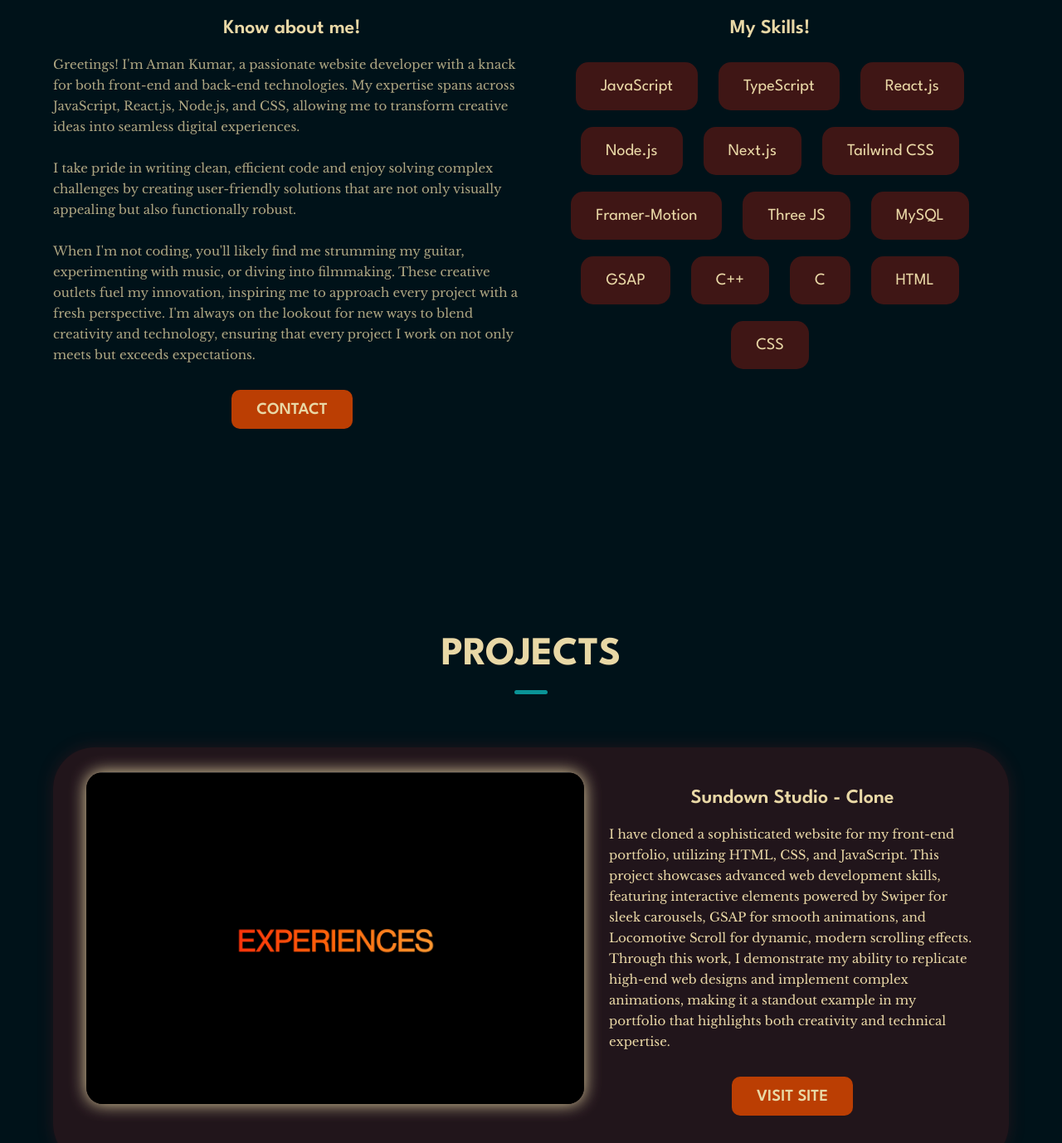
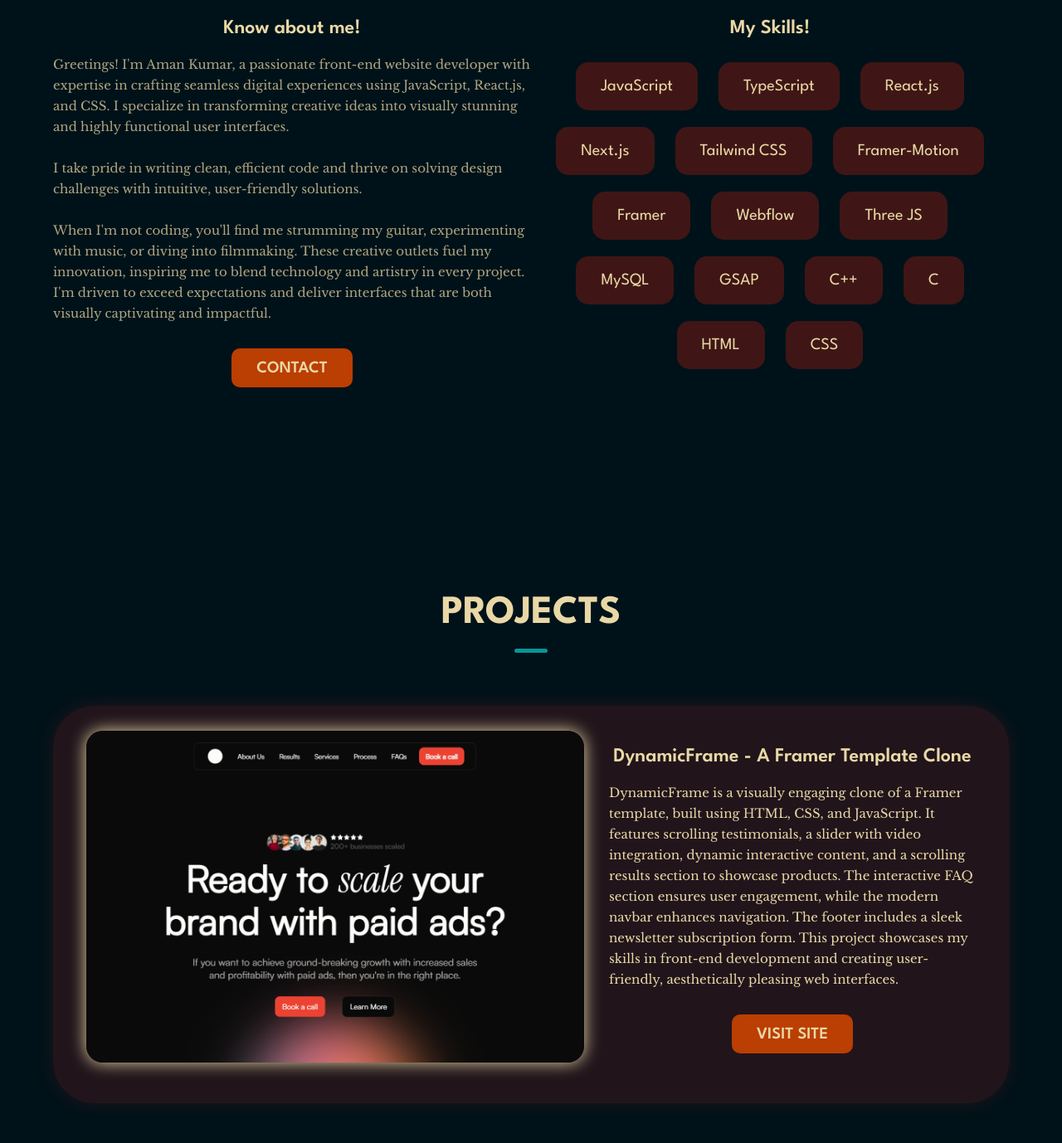
Before and after one commit to amankmrlko/Portfolio, a plain HTML site: page index.html in a window 1280 px wide. Shown: the part 1130-2508 px from the top of the page at 83% size. Drawn offline with nearby package versions, Linux system fonts and the light colour scheme.

Commit message:
Update index.html framer added

```diff
--- a/index.html
+++ b/index.html
@@ -78,20 +78,18 @@
             <div class="info animated">
               <h4>Know about me!</h4>
               <p>
-                Greetings! I'm Aman Kumar, a passionate website developer with a
-                knack for both front-end and back-end technologies. My expertise
-                spans across JavaScript, React.js, Node.js, and CSS, allowing me
-                to transform creative ideas into seamless digital
-                experiences.<br /><br />I take pride in writing clean, efficient
-                code and enjoy solving complex challenges by creating
-                user-friendly solutions that are not only visually appealing but
-                also functionally robust.<br /><br />When I'm not coding, you'll
-                likely find me strumming my guitar, experimenting with music, or
-                diving into filmmaking. These creative outlets fuel my
-                innovation, inspiring me to approach every project with a fresh
-                perspective. I'm always on the lookout for new ways to blend
-                creativity and technology, ensuring that every project I work on
-                not only meets but exceeds expectations.
+                Greetings! I'm Aman Kumar, a passionate front-end website
+                developer with expertise in crafting seamless digital
+                experiences using JavaScript, React.js, and CSS. I specialize in
+                transforming creative ideas into visually stunning and highly
+                functional user interfaces.<br /><br />I take pride in writing
+                clean, efficient code and thrive on solving design challenges
+                with intuitive, user-friendly solutions.<br /><br />When I'm not
+                coding, you'll find me strumming my guitar, experimenting with
+                music, or diving into filmmaking. These creative outlets fuel my
+                innovation, inspiring me to blend technology and artistry in
+                every project. I'm driven to exceed expectations and deliver
+                interfaces that are both visually captivating and impactful.
               </p>
               <a class="btn" href="#contact"><p>CONTACT</p></a>
             </div>
@@ -101,10 +99,11 @@
                 <li>JavaScript</li>
                 <li>TypeScript</li>
                 <li>React.js</li>
-                <li>Node.js</li>
                 <li>Next.js</li>
                 <li>Tailwind CSS</li>
                 <li>Framer-Motion</li>
+                <li>Framer</li>
+                <li>Webflow</li>
                 <li>Three JS</li>
                 <li>MySQL</li>
                 <li>GSAP</li>
@@ -122,20 +121,20 @@
           <div class="line animated"></div>
 
           <div class="project animated">
-            <img class="animated" src="./sundown.png" />
+            <img class="animated" src="./framer-clone.png" />
             <div class="info info2">
-              <h4>Sundown Studio - Clone</h4>
+              <h4>DynamicFrame - A Framer Template Clone</h4>
               <p class="animated">
                 <!-- 75-80 Words -->
-                I have cloned a sophisticated website for my front-end
-                portfolio, utilizing HTML, CSS, and JavaScript. This project
-                showcases advanced web development skills, featuring interactive
-                elements powered by Swiper for sleek carousels, GSAP for smooth
-                animations, and Locomotive Scroll for dynamic, modern scrolling
-                effects. Through this work, I demonstrate my ability to
-                replicate high-end web designs and implement complex animations,
-                making it a standout example in my portfolio that highlights
-                both creativity and technical expertise.
+                DynamicFrame is a visually engaging clone of a Framer template,
+                built using HTML, CSS, and JavaScript. It features scrolling
+                testimonials, a slider with video integration, dynamic
+                interactive content, and a scrolling results section to showcase
+                products. The interactive FAQ section ensures user engagement,
+                while the modern navbar enhances navigation. The footer includes
+                a sleek newsletter subscription form. This project showcases my
+                skills in front-end development and creating user-friendly,
+                aesthetically pleasing web interfaces.
               </p>
               <a
                 class="btn"
```
